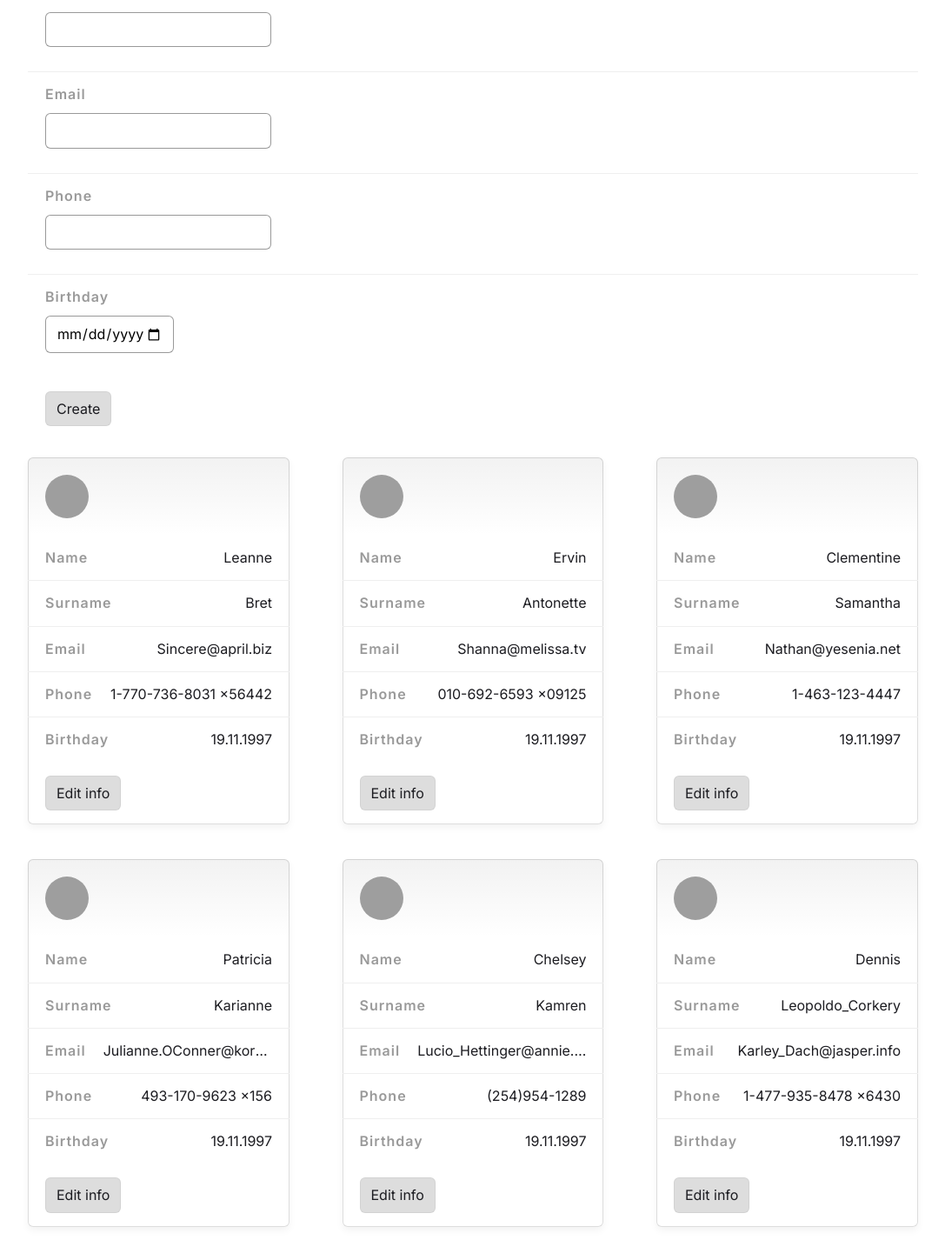
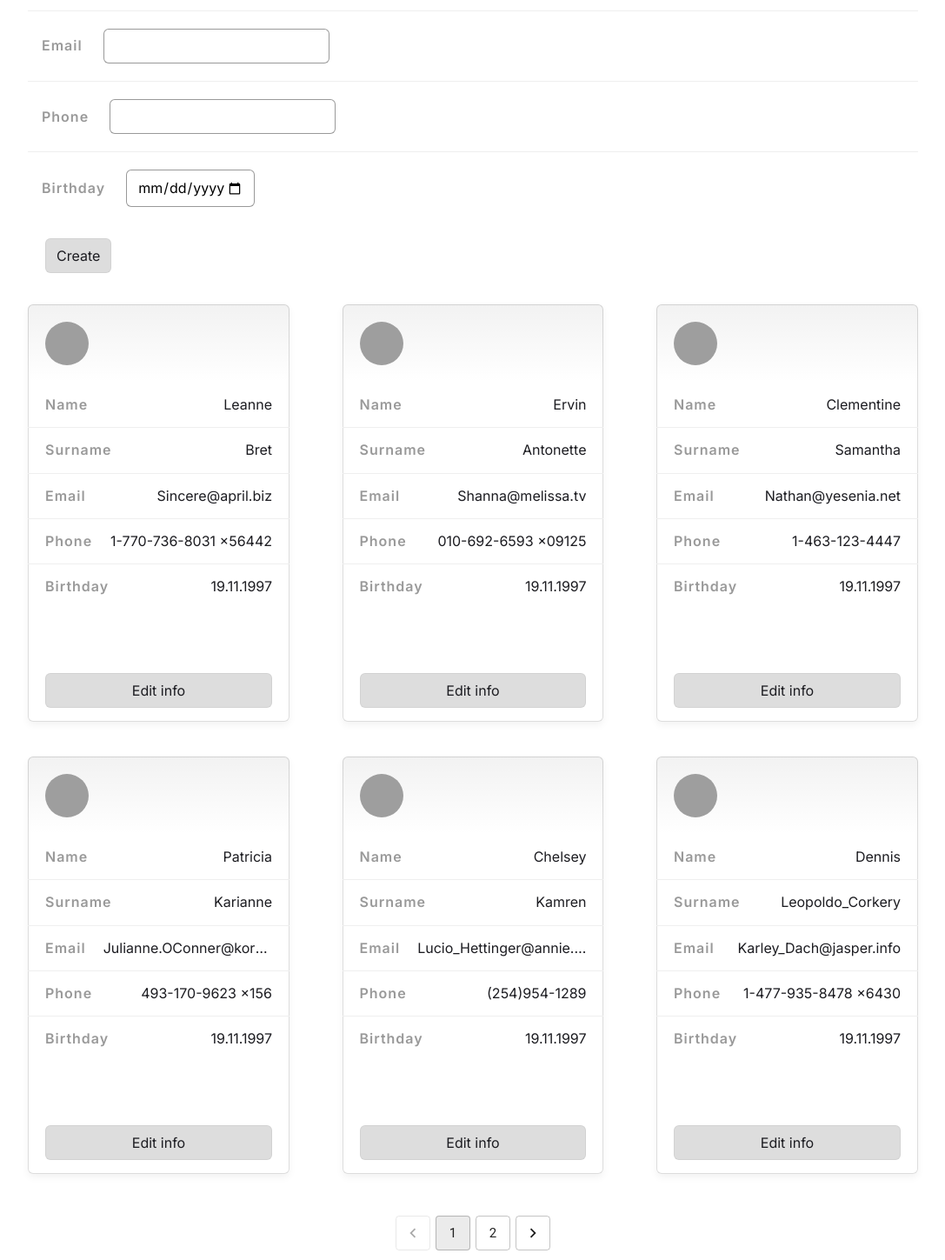
Before and after one commit to AnnabellFlem/user-list, a React (Create React App) app: page / in a window 1280 px wide. Shown: the part 381-1830 px from the top of the page at 87% size, without its empty margins (96-1183 px from the left). Built offline with nearby package versions, Linux system fonts and the light colour scheme; grey boxes are pictures that could not be loaded.

Commit message:
added pagination, updated styles

```diff
--- a/package.json
+++ b/package.json
@@ -13,6 +13,8 @@
     "@babel/preset-env": "^7.12.1",
     "@babel/preset-react": "^7.12.1",
     "@babel/preset-typescript": "^7.12.1",
+    "@material-ui/core": "^4.11.2",
+    "@material-ui/lab": "^4.0.0-alpha.57",
     "@testing-library/jest-dom": "^4.2.4",
     "@testing-library/react": "^9.5.0",
     "@testing-library/user-event": "^7.2.1",
--- a/src/Components/BaseComponets/UserCard/UserCard.scss
+++ b/src/Components/BaseComponets/UserCard/UserCard.scss
@@ -7,9 +7,12 @@
   border-radius: $border-radius-s;
   width: calc(33.3% - 2 * #{$indent-m});
   min-width: 280px;
+  min-height: 480px;
   overflow: hidden;
   box-shadow: 0 4px 8px $black-5, 0 0 0 1px $white-10 inset;
   position: relative;
+  display: flex;
+  flex-direction: column;
 
   @include desktop {
     width: calc(50% - 2 * #{$indent-s});
@@ -80,7 +83,7 @@
     padding: $indent-xxs $indent-xs;
     color: $black-100;
     font-size: $font-xs;
-    margin: $indent-s $indent-m;
+    margin: auto $indent-m $indent-s;
     transition: all 0.2s ease;
 
     &:hover {
--- a/src/Components/BaseComponets/UserCardForm/UserCardForm.scss
+++ b/src/Components/BaseComponets/UserCardForm/UserCardForm.scss
@@ -1,5 +1,6 @@
 @import 'src/Styles/sizes';
 @import 'src/Styles/colors';
+@import 'src/Styles/media';
 
 .user {
   &__btn {
@@ -37,16 +38,35 @@
 
   &__form {
     .user__data {
-      display: flex;
-      margin: $indent-xs 0;
+      margin: $indent-xs 0 $indent-xs $indent-s;
       padding: $indent-xxs $indent-xs;
       border-radius: $border-radius-s;
       font-size: $font-xs;
       border: 1px solid $black-40;
+      text-align: start;
+      display: inline-flex;
+      width: 100%;
     }
 
-    .user__data {
-      text-align: start;
+    .user__title {
+      display: inline-flex;
+      align-items: center;
+    }
+
+    .user__info {
+      padding: $indent-xxs $indent-s;
+    }
+
+    &--main {
+      .user__data {
+        display: inline-flex;
+        margin: $indent-xs 0 $indent-xs $indent-l;
+
+        @include tablet {
+          display: flex;
+          margin: $indent-xs 0;
+        }
+      }
     }
   }
 }
--- a/src/Components/BaseComponets/UserCardForm/UserCardForm.tsx
+++ b/src/Components/BaseComponets/UserCardForm/UserCardForm.tsx
@@ -50,7 +50,10 @@ const UserCardForm: React.FC<UserCardFormProps> = ({
 
   return (
     <div id={`user-${formik.values.id}`}>
-      <form className="user__form" onSubmit={formik.handleSubmit}>
+      <form
+        className={`${isMainEditForm ? 'user__form--main' : ''} user__form`}
+        onSubmit={formik.handleSubmit}
+      >
         <div className="user__info">
           <label className="user__title">
             Name
--- a/src/Components/BaseComponets/UserCardWrapper/UserCardWrapper.tsx
+++ b/src/Components/BaseComponets/UserCardWrapper/UserCardWrapper.tsx
@@ -33,7 +33,6 @@ const UserCardWrapper: React.FC<UserCardWrapperProps> = ({
   }
 
   const isMainEditForm = (formType: string) => {
-    console.log(editFormType === formType)
     return editFormType === formType
   }
 
--- a/src/Components/Pages/MainPage/MainPage.scss
+++ b/src/Components/Pages/MainPage/MainPage.scss
@@ -6,3 +6,9 @@
   justify-content: space-between;
   margin: 0 auto;
 }
+
+.pagination {
+  margin: $indent-l 0;
+  display: flex;
+  justify-content: center;
+}
--- a/src/Components/Pages/MainPage/MainPage.tsx
+++ b/src/Components/Pages/MainPage/MainPage.tsx
@@ -3,17 +3,28 @@ import UserCardWrapper from '../../BaseComponets/UserCardWrapper'
 import { mockData } from '../../../Services/mockedData'
 import { User } from '../../../Types/User'
 import Filter from '../../BaseComponets/Filter'
-import { MAIN_EDIT_FORM } from '../../../Constants/User'
+import { MAIN_EDIT_FORM, PER_PAGE } from '../../../Constants/User'
+import { Pagination } from '@material-ui/lab'
+import usePagination from '../../../Hooks/usePagination'
 import './MainPage.scss'
 
 const MainPage = () => {
   const [filterInput, setFilterInput] = useState('')
-  const [userListDefault, setUserListDefault] = useState<User[]>()
-  const [userList, setUserList] = useState<User[]>()
+  const [userListDefault, setUserListDefault] = useState<User[]>(mockData)
+  const [userList, setUserList] = useState<User[]>(mockData)
+  const [currentPage, setCurrentPage] = useState(1)
+
+  const count = Math.ceil(userList.length / PER_PAGE)
+  const _DATA = usePagination(userList, PER_PAGE)
+
+  const handleChange = (e: any, page: number) => {
+    setCurrentPage(page)
+    return _DATA?.jump(page)
+  }
 
   const fetchData = () => {
-    setUserList(mockData)
-    setUserListDefault(mockData)
+    setUserList(mockData) // real data
+    setUserListDefault(mockData) // real data
   }
 
   const updateInput = (input: string) => {
@@ -21,7 +32,6 @@ const MainPage = () => {
       return user.name.toLowerCase().includes(input.toLowerCase())
     })
     setFilterInput(input)
-    console.log(filtered)
     setUserList(filtered)
   }
 
@@ -34,10 +44,19 @@ const MainPage = () => {
       <Filter input={filterInput} onChange={updateInput} />
       <UserCardWrapper editFormType={MAIN_EDIT_FORM} />
       <ul className="list">
-        {userList?.map(user => (
+        {_DATA?.currentData().map(user => (
           <UserCardWrapper key={user.id} user={user} />
         ))}
       </ul>
+      <Pagination
+        count={count}
+        size="large"
+        page={currentPage}
+        variant="outlined"
+        shape="rounded"
+        onChange={handleChange}
+        className="pagination"
+      />
     </main>
   )
 }
--- a/src/Constants/User.ts
+++ b/src/Constants/User.ts
@@ -1 +1,2 @@
 export const MAIN_EDIT_FORM = 'main-form'
+export const PER_PAGE = 6
--- /dev/null
+++ b/src/Hooks/usePagination.ts
@@ -0,0 +1,30 @@
+import { useState } from 'react'
+import { User } from '../Types/User'
+
+const usePagination = (data: User[], itemsPerPage: number) => {
+  const [currentPage, setCurrentPage] = useState(1)
+  const maxPage = Math.ceil(data.length / itemsPerPage)
+
+  const currentData = () => {
+    const begin = (currentPage - 1) * itemsPerPage
+    const end = begin + itemsPerPage
+    return data.slice(begin, end)
+  }
+
+  const next = () => {
+    setCurrentPage(currentPage => Math.min(currentPage + 1, maxPage))
+  }
+
+  const prev = () => {
+    setCurrentPage(currentPage => Math.max(currentPage - 1, 1))
+  }
+
+  const jump = (page: number) => {
+    const pageNumber = Math.max(1, page)
+    setCurrentPage(Math.min(pageNumber, maxPage))
+  }
+
+  return { next, prev, jump, currentData, currentPage, maxPage }
+}
+
+export default usePagination
```
Also changed, not shown: 1 other file (tests, documents, lock files or other folders).
